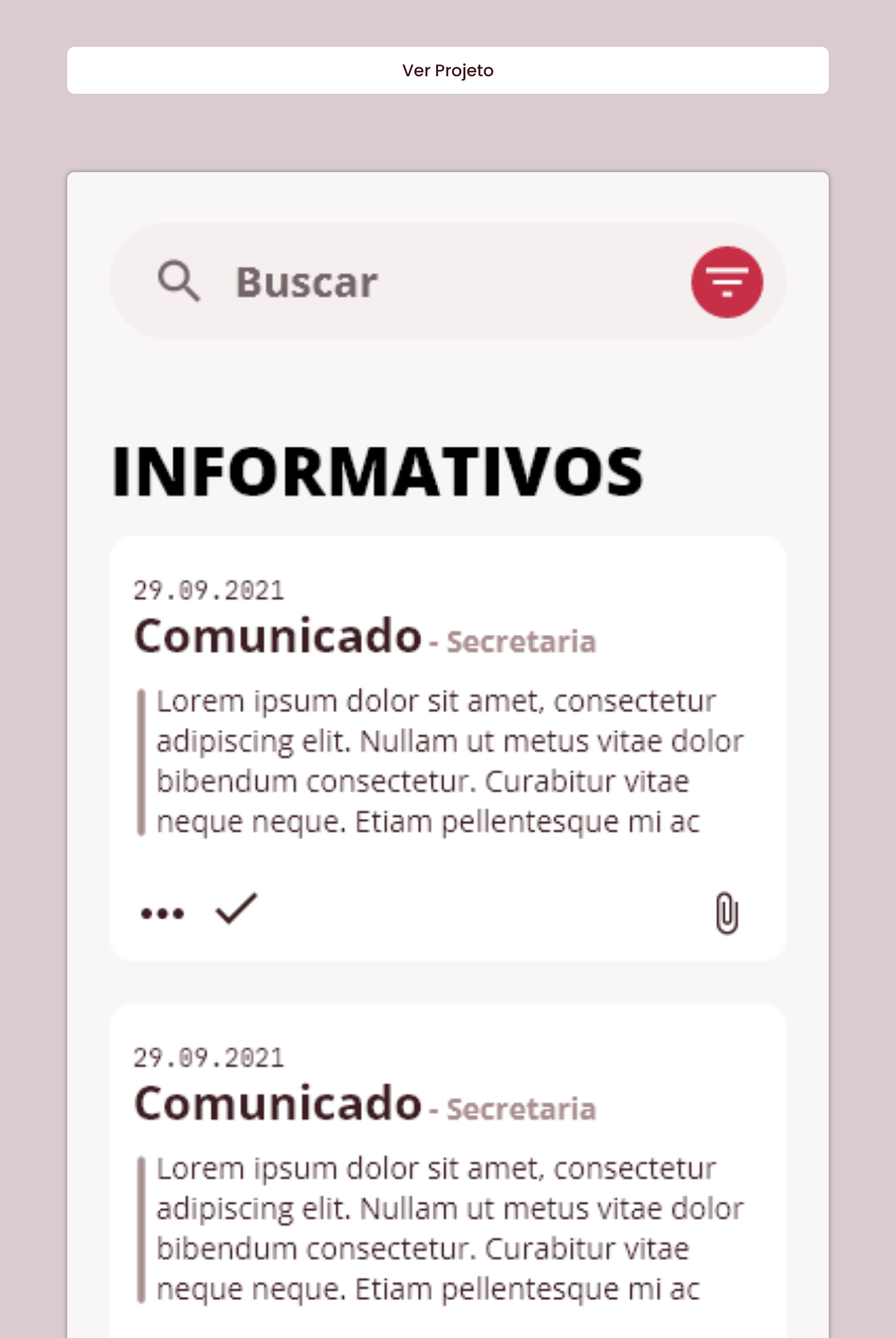
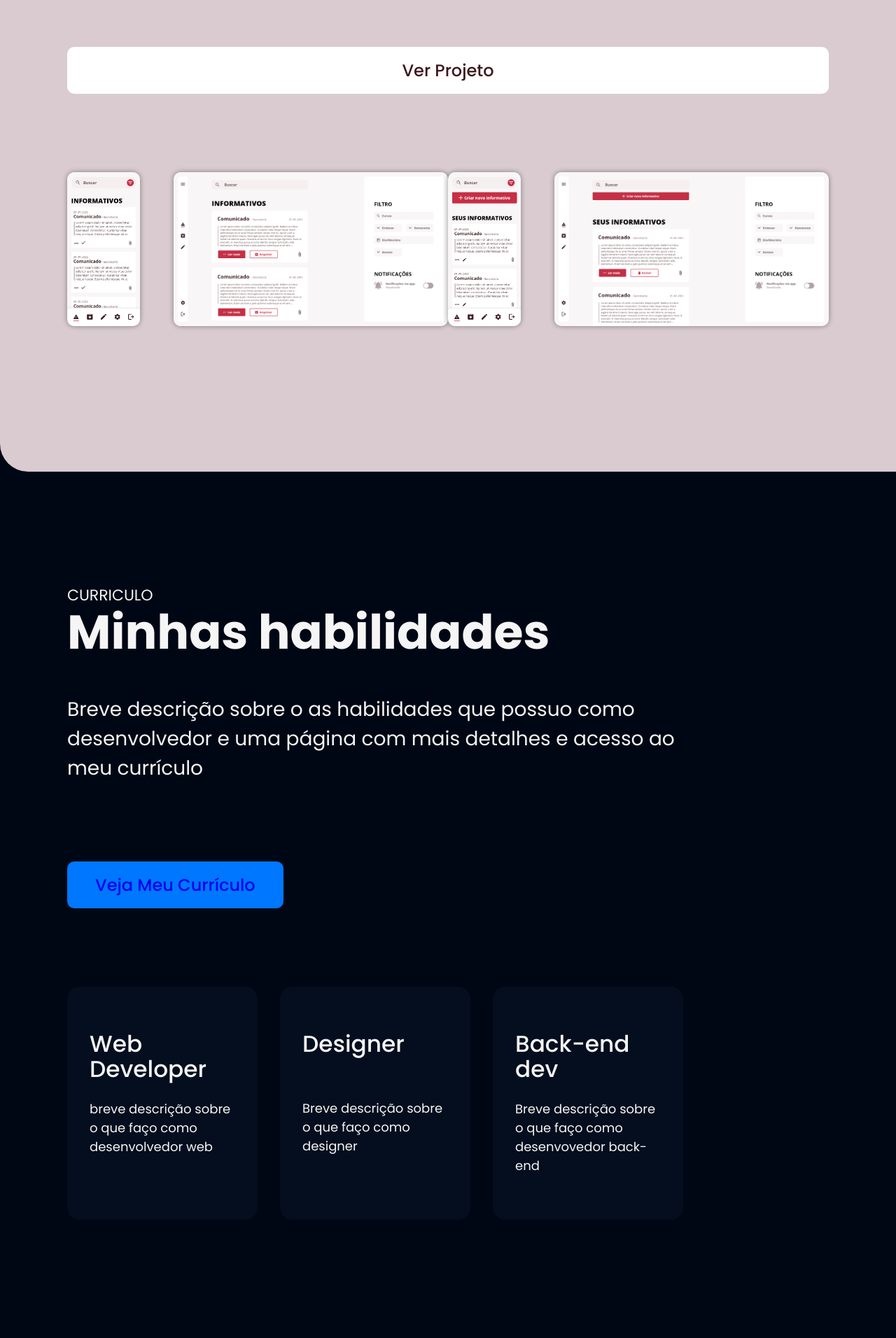
Before and after one commit to TheMachineDev/portfolio, a Flask app: page / in a window 1280 px wide. Shown: the part 2813-4725 px from the top of the page at 70% size. Run offline with Flask 2, Linux system fonts and the light colour scheme; parts of the project's set-up code (start-up, migrations or seed data) failed here and were passed over; some libraries are stand-ins or nearby versions.

Commit message:
Divisão de colunas quando a tela aumenta adicionada nas imgs

```diff
--- a/src/static/css/main.css
+++ b/src/static/css/main.css
@@ -37,6 +37,23 @@
 
     --fs-btn: 1.5rem;
   }
+
+  .split{
+    display: flex;
+  }
+
+  .img-wrapper div{
+    display: flex;
+    gap: 3rem;
+  }
+
+
+  .img-wrapper img{
+    align-self: center;
+    max-height: 40rem;
+  }
+
+
 }
 
 /* base styles */
@@ -318,6 +335,7 @@ img, .photo-container{
 
 .card p{
   margin-top: 1.5rem;
+  font-size: 1.125rem;
 }
 
 .card .skills{
--- a/src/templates/index.html
+++ b/src/templates/index.html
@@ -56,10 +56,16 @@
       </div>
     </div>
     <a href="{{ url_for('job')}}"><button class="btn btn-white">Ver projeto</button></a>
-    <img src="{{ url_for('static', filename='img/m-index.png') }}" alt="layout mobile do informativos">
-    <img src="{{ url_for('static', filename='img/d-index.png') }}" alt="layout desktop do informativos">
-    <img src="{{ url_for('static', filename='img/m-edit.png') }}" alt="layout mobile do editar">
-    <img src="{{ url_for('static', filename='img/d-edit.png') }}" alt="layout desktop do editar">
+    <div class="split img-wrapper">
+      <div>
+        <div><img src="{{ url_for('static', filename='img/m-index.png') }}" alt="layout mobile do informativos"></div>
+        <div><img src="{{ url_for('static', filename='img/d-index.png') }}" alt="layout desktop do informativos"></div>
+      </div>
+      <div>
+        <div><img src="{{ url_for('static', filename='img/m-edit.png') }}" alt="layout mobile do editar"></div>
+        <div><img src="{{ url_for('static', filename='img/d-edit.png') }}" alt="layout desktop do editar"></div>
+      </div>
+    </div>
   </div>
 </section>
 
```
